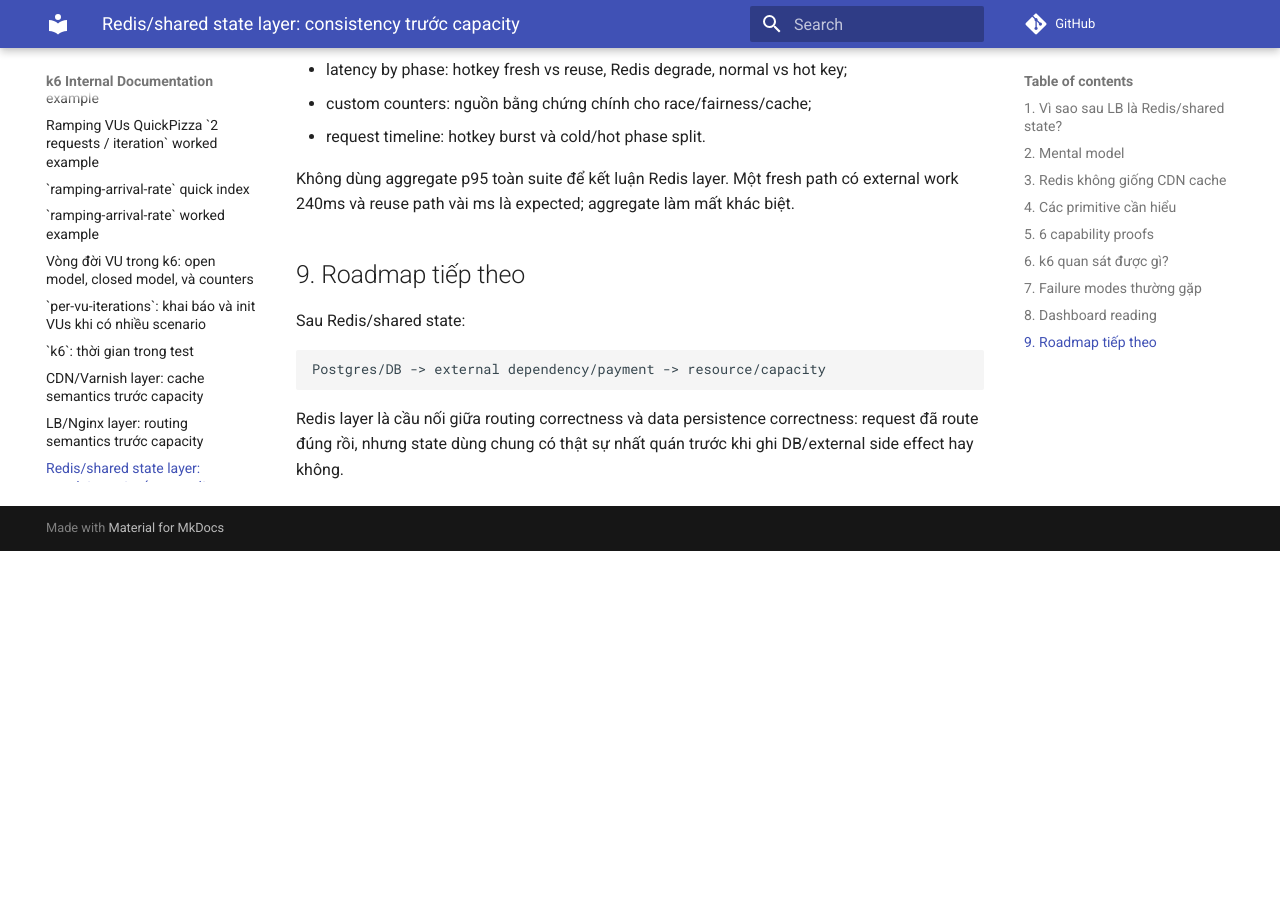
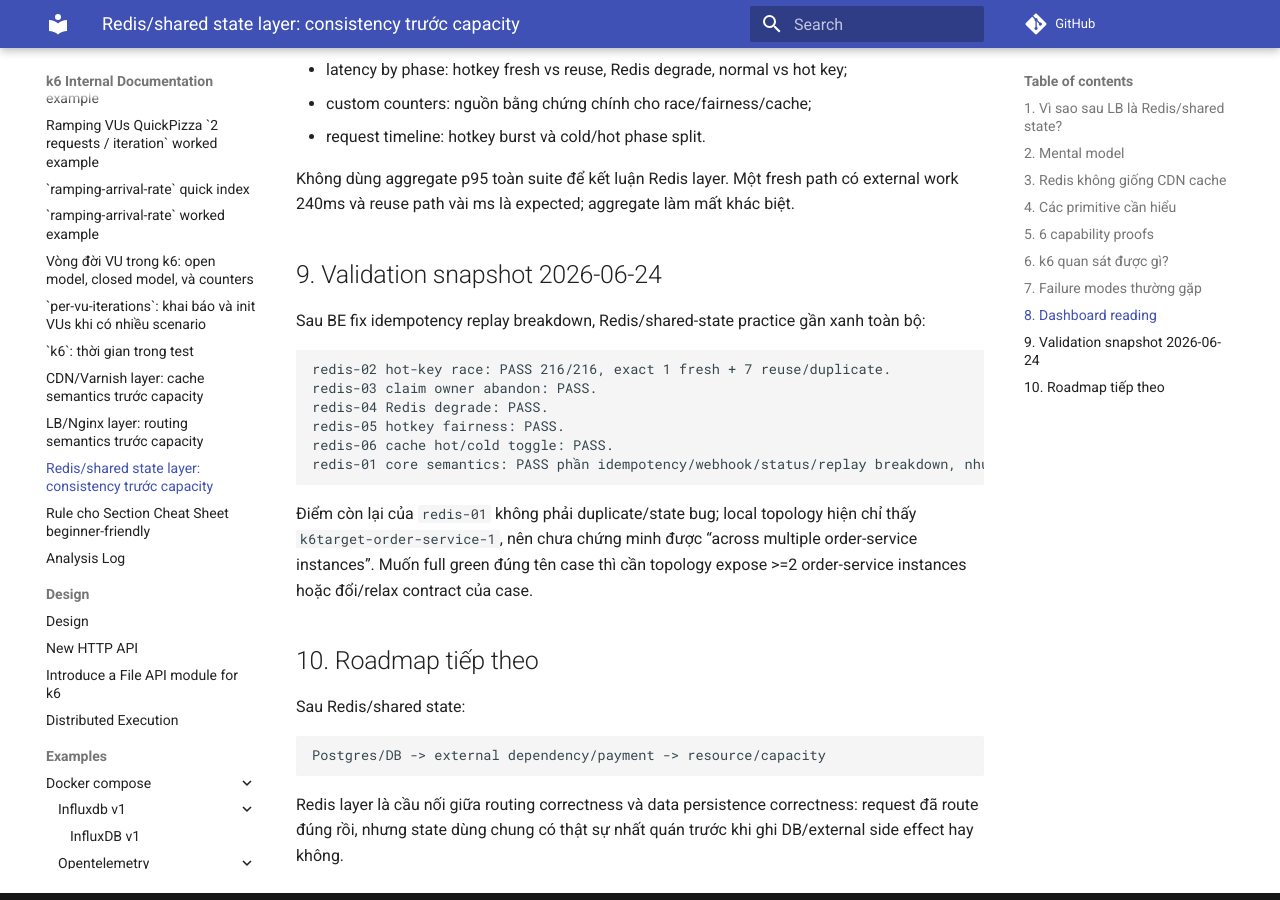
Before and after one commit to meomew-auto/markdown, an MkDocs documentation site: the page built from docs/20260624_00_redis-shared-state-semantics.md, in a window 1280 px wide and 900 px high, scrolled down 3169 px. Built offline with MkDocs 1.6.1 and Material for MkDocs 9.7.7, drawn with Linux system fonts in a browser that asks for light colours; comment, search, counter and statistics services are not loaded; before the commit the page ends 3720 px from its top, so only the background shows below that.

Commit message:
Update docs

````diff
--- a/docs/20260624_00_redis-shared-state-semantics.md
+++ b/docs/20260624_00_redis-shared-state-semantics.md
@@ -107,7 +107,22 @@ Dashboard hữu ích nhất khi đọc theo phase/tag:
 
 Không dùng aggregate p95 toàn suite để kết luận Redis layer. Một fresh path có external work 240ms và reuse path vài ms là expected; aggregate làm mất khác biệt.
 
-## 9. Roadmap tiếp theo
+## 9. Validation snapshot 2026-06-24
+
+Sau BE fix idempotency replay breakdown, Redis/shared-state practice gần xanh toàn bộ:
+
+```text
+redis-02 hot-key race: PASS 216/216, exact 1 fresh + 7 reuse/duplicate.
+redis-03 claim owner abandon: PASS.
+redis-04 Redis degrade: PASS.
+redis-05 hotkey fairness: PASS.
+redis-06 cache hot/cold toggle: PASS.
+redis-01 core semantics: PASS phần idempotency/webhook/status/replay breakdown, nhưng còn fail distinct-upstream proof.
+```
+
+Điểm còn lại của `redis-01` không phải duplicate/state bug; local topology hiện chỉ thấy `k6target-order-service-1`, nên chưa chứng minh được “across multiple order-service instances”. Muốn full green đúng tên case thì cần topology expose >=2 order-service instances hoặc đổi/relax contract của case.
+
+## 10. Roadmap tiếp theo
 
 Sau Redis/shared state:
 
````
Also changed, not shown: docs/practice/redis/07_validation-and-chart-analysis.md (+2 -1 lines).
